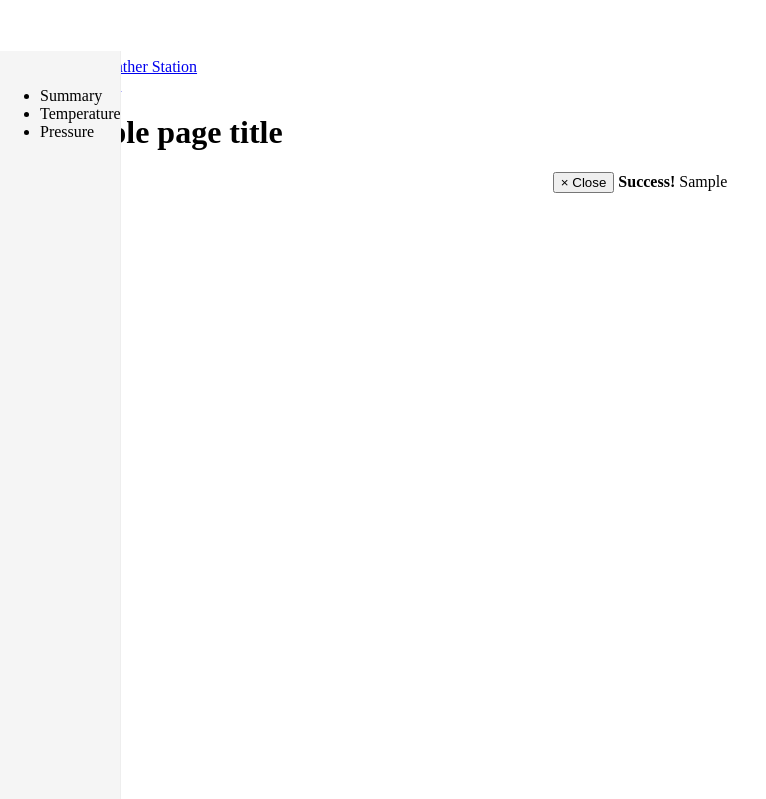
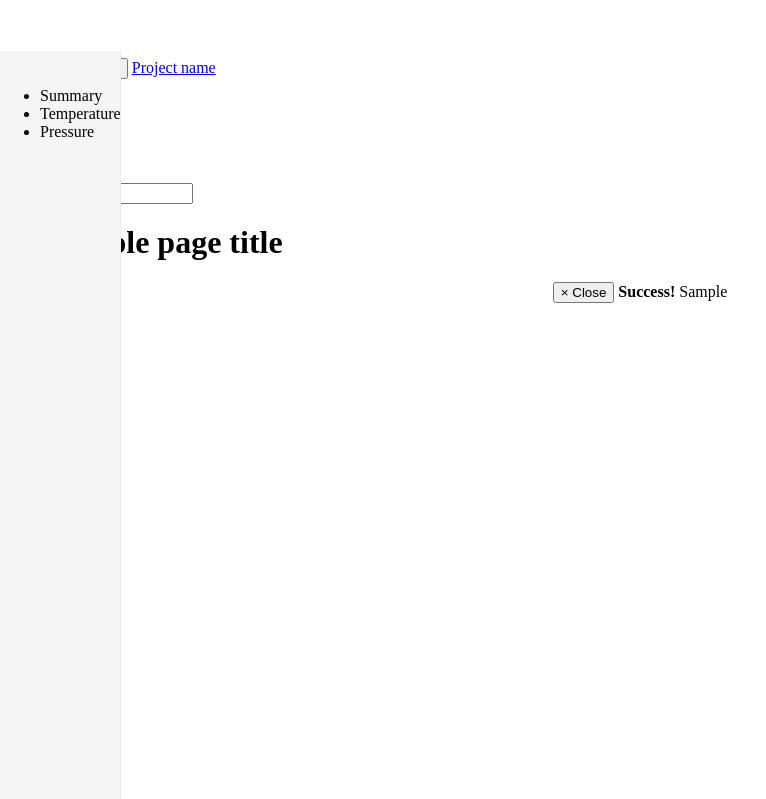
Before and after one commit to raspberrypi-aa/raspberrypi-aa, a Flask app: template WeatherStation/templates/index.html in a window 1280 px wide. Shown: the whole page, without its empty margins (0-766 px from the left). Run offline with Flask 2, Linux system fonts and the light colour scheme; the template is opened without the code that fills it: most values are stand-ins (such as "Sample title", 1, 10 or a date in 2020); some libraries are stand-ins or nearby versions.

Commit message:
Modified index.html

```diff
--- a/WeatherStation/templates/index.html
+++ b/WeatherStation/templates/index.html
@@ -8,16 +8,30 @@
 {% block title %}Raspberry Pi Weather Station{% endblock %}
 
 {% block navbar %}
-<div class="navbar navbar-inverse navbar-fixed-top" role="navigation">
+<nav class="navbar navbar-inverse navbar-fixed-top">
       <div class="container-fluid">
         <div class="navbar-header">
-          <a class="navbar-brand" href="#">Raspberry Pi Weather Station</a>
+          <button type="button" class="navbar-toggle collapsed" data-toggle="collapse" data-target="#navbar" aria-expanded="false" aria-controls="navbar">
+            <span class="sr-only">Toggle navigation</span>
+            <span class="icon-bar"></span>
+            <span class="icon-bar"></span>
+            <span class="icon-bar"></span>
+          </button>
+          <a class="navbar-brand" href="#">Project name</a>
         </div>
-        <div class="navbar-header">
-          <a class="nav navbar-nav navbar-right" href="#">{{hostname}}</a>
+        <div id="navbar" class="navbar-collapse collapse">
+          <ul class="nav navbar-nav navbar-right">
+            <li><a href="#">Dashboard</a></li>
+            <li><a href="#">Settings</a></li>
+            <li><a href="#">Profile</a></li>
+            <li><a href="#">Help</a></li>
+          </ul>
+          <form class="navbar-form navbar-right">
+            <input type="text" class="form-control" placeholder="Search...">
+          </form>
         </div>
       </div>
-</div>
+    </nav>
 {% endblock %}
 
 {% block content %}
```
